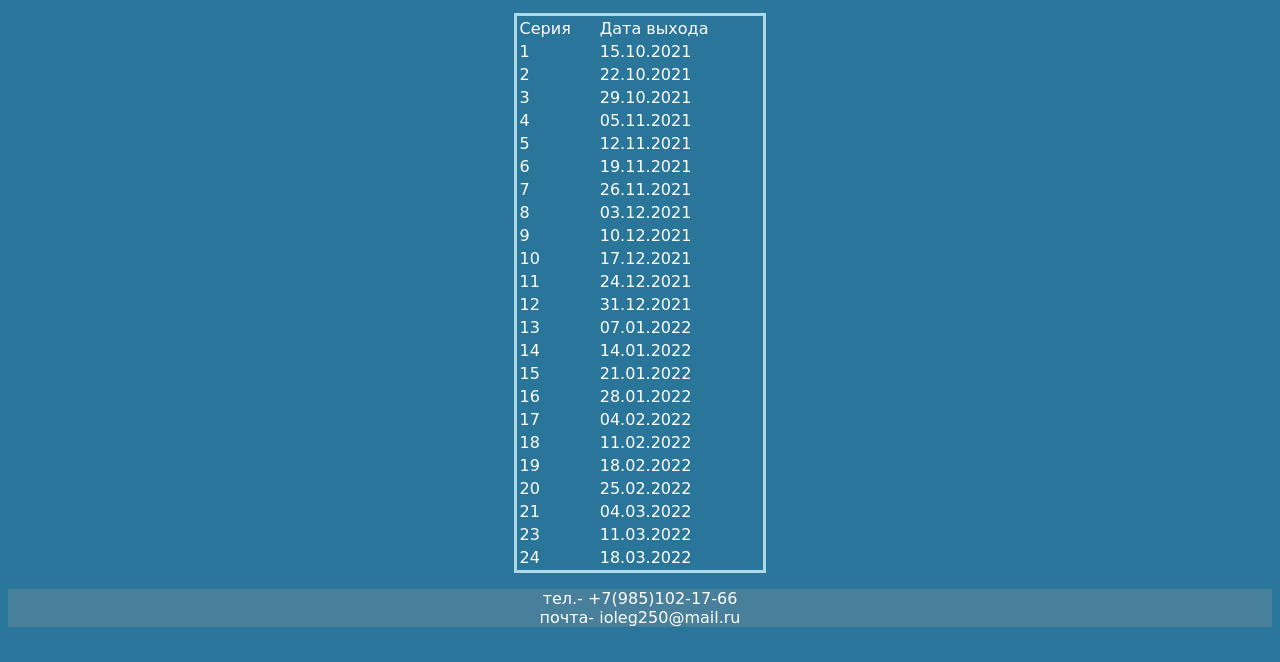
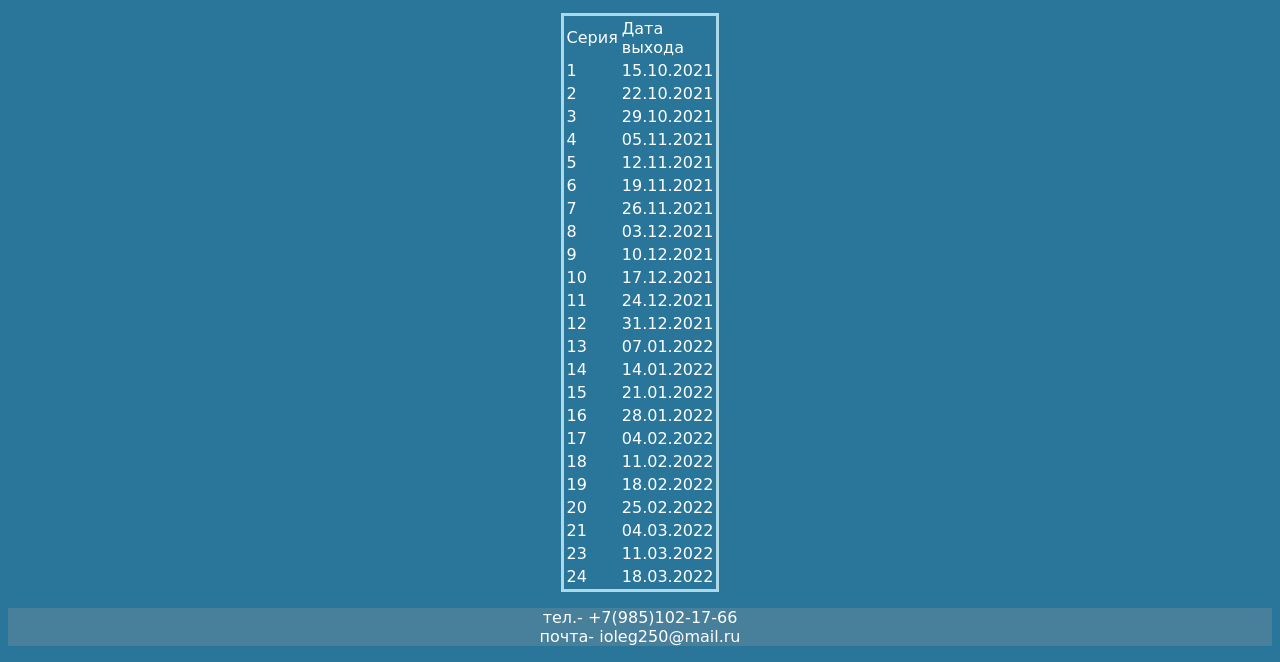
Before and after one commit to Pecs01/rating-of-the-king, a plain HTML site: page index.html in a window 1280 px wide. Shown: the part 1123-1785 px from the top of the page. Drawn offline with Linux system fonts and the light colour scheme.

Commit message:
Update index.html

```diff
--- a/index.html
+++ b/index.html
@@ -15,7 +15,7 @@
             <p style="text-align:left">Боджи посчастливилось родиться в королевской семье. Но с самого детства мальчик обладает очень слабым здоровьем, он полностью глухой и настолько немощный, что не может поднять даже игрушечное оружие. Придворные уверены, что Боджи не достоин быть королём, но у мальчика другое мнение.<br>
 Из-за слабого здоровья и глухоты, у него совершенно нет друзей. Никто не хочет общаться с маленьким несчастным принцем, надеясь на то, что престол достанется сильному и здоровому воину. Боджи постоянно работает над собой, он пытается тренироваться и прилагает огромные усилия, чтобы стать хоть немного сильнее и выносливее. Принц твёрдо верит в своё будущее и знает, что сможет стать достойным королём.</p>
             <p style="text-align:center"><img src="https://kg-portal.ru/img/101152/main.jpg"><img src="https://sun9-8.userapi.com/impf/4DZoFVM3Y7SxNKoz3VBnTJxKwJSYKYjPCIPh5w/6wQqkmwhaiw.jpg?size=0x0&quality=90&proxy=1&sign=2a8c8474dfded741a2a9bede837369f6&c_uniq_tag=zLBQGnLvaYa6pzfw0sKdEHKdE2BVTmer8oKTqN3pDiU&type=video_thumb" width="750" height="417"><br><img src="https://i.ytimg.com/vi/k0U0O8RTtsA/maxresdefault.jpg" width="750" height="417"></p>
-            <table style="border:3px solid lightblue; " id="table" align="center" width="20%" >
+            <table style="border:3px solid lightblue; " id="table" align="center" width="10%" >
                 <tr>
                     <td style="text-align:left">Серия</td><td>Дата выхода</td>
                 </tr>
```
